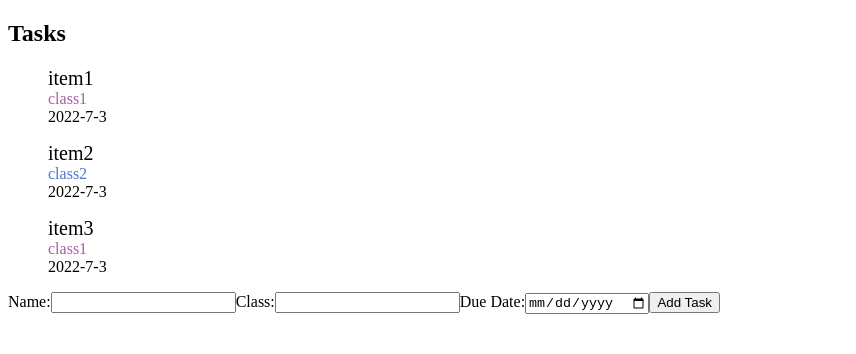
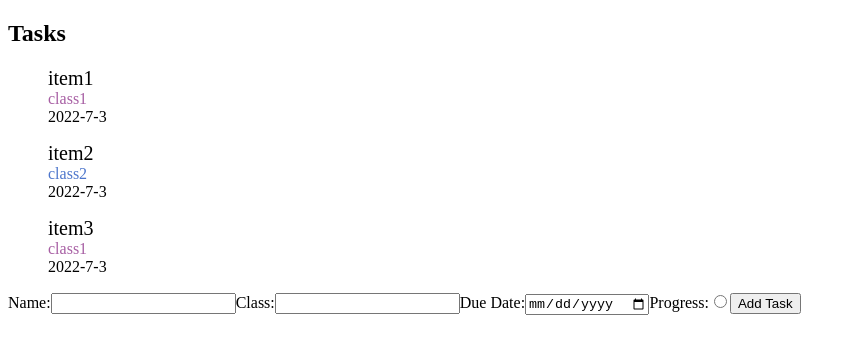
Before and after one commit to AryanChawla1/OnTask, an Angular app in the folder on-task/: page / in a window 1280 px wide. Shown: the top 354 px of the page, without its empty margins (0-856 px from the left). Built offline with nearby package versions, Linux system fonts and the light colour scheme.

Commit message:
Adding Progress Field (Not working)

```diff
--- a/on-task/src/app/task/task.component.html
+++ b/on-task/src/app/task/task.component.html
@@ -4,6 +4,8 @@
 <input type="text" id="task-class" #newTaskClassName>
 <label for="task-due-date">Due Date:</label>
 <input type="date" id="task-due-date" #newTaskDueDate>
+<label for="task-progress">Progress:</label>
+<input type="radio" id="task-progress">
 <button type="button" (click)="addNewTask(newTaskName.value, newTaskClassName.value, newTaskDueDate.value)">
    Add Task
 </button>
```
